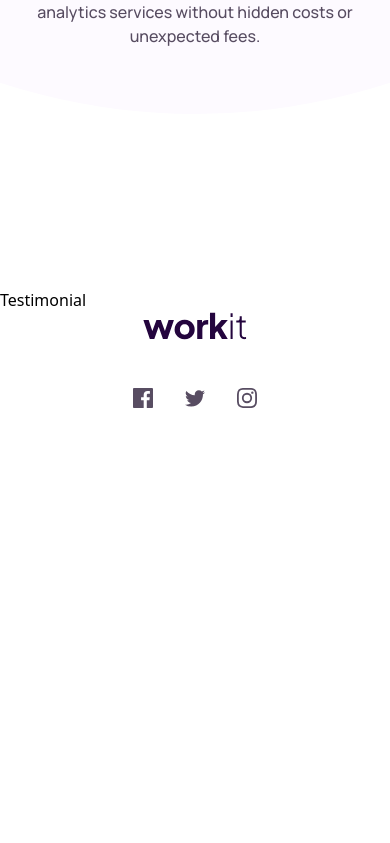
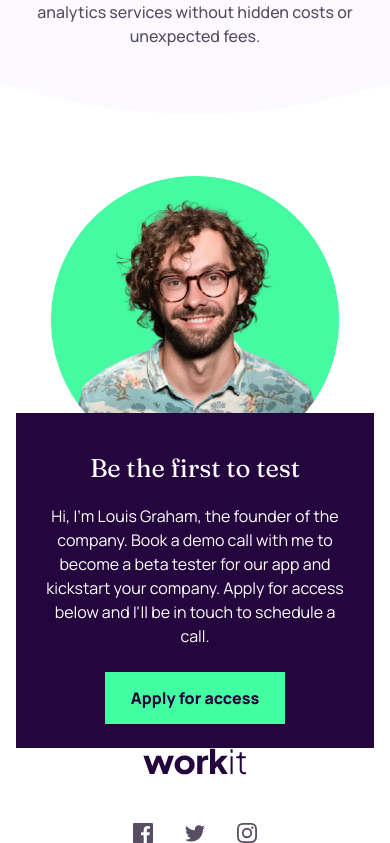
Before and after one commit to FlashScript-Main/Workit-landing-page---Frontend-Mentor, a React (Vite) app: page / in a window 390 px wide. Shown: the part 1203-2046 px from the top of the page. Before the commit the page ends 1611 px from the top, so only its background shows below. Built offline with nearby package versions, Linux system fonts and the light colour scheme.

Commit message:
Finished the Testimonial Mobile View

```diff
--- a/src/components/Testimonial.tsx
+++ b/src/components/Testimonial.tsx
@@ -1,8 +1,31 @@
+import { founderImage } from "../assets"
+import { testimonialButton, testimonialdesc, testimonialTitle } from "../constants"
+import Button from "./Button"
 
 const Testimonial = () => {
 
     return (
-        <div>Testimonial</div>
+        <section className={`-mt-28 pb-[17.7rem] relative |  |  | `}>
+            <img
+                src={founderImage}
+                alt="Louis Graham"
+                className={`w-[18rem] mx-auto |  |  | `}
+            />
+
+            <div className={`pt-9 pb-7 w-11/12 mx-auto inset-0 mt-[14.8rem] absolute | bg-primary-dark-purple text-neutral-white text-center |  | `}>
+                <h4 className={`pb-4 | text-[1.6rem] font-fraunces font-normal |  | `}>
+                    {testimonialTitle}
+                </h4>
+
+                <p className={`w-[85%] mx-auto mb-6 | text-base font-manrope font-normal |  | `}>
+                    {testimonialdesc}
+                </p>
+
+                <div>
+                    <Button text={testimonialButton} />
+                </div>
+            </div>
+        </section>
     )
 
 }
```
